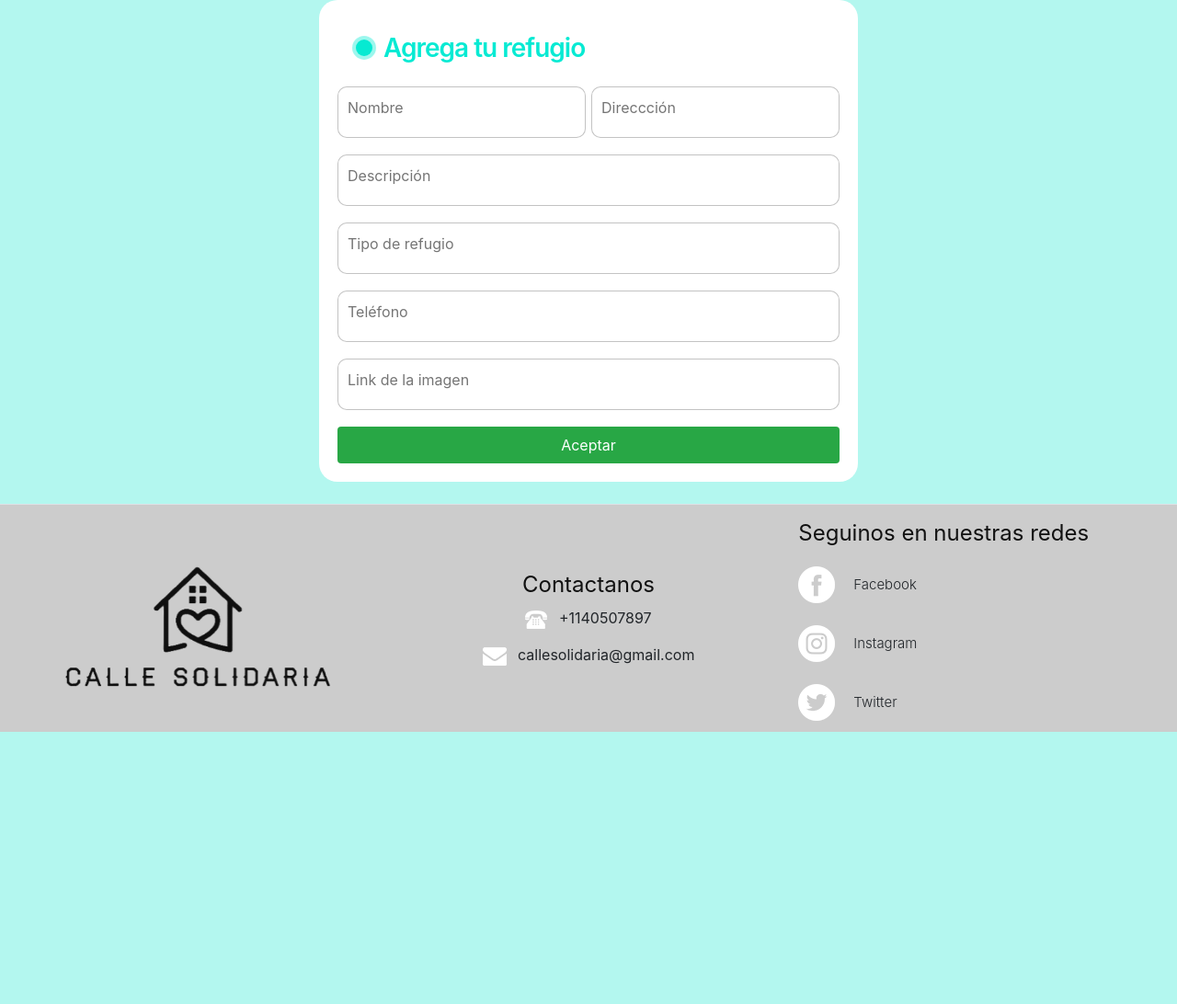
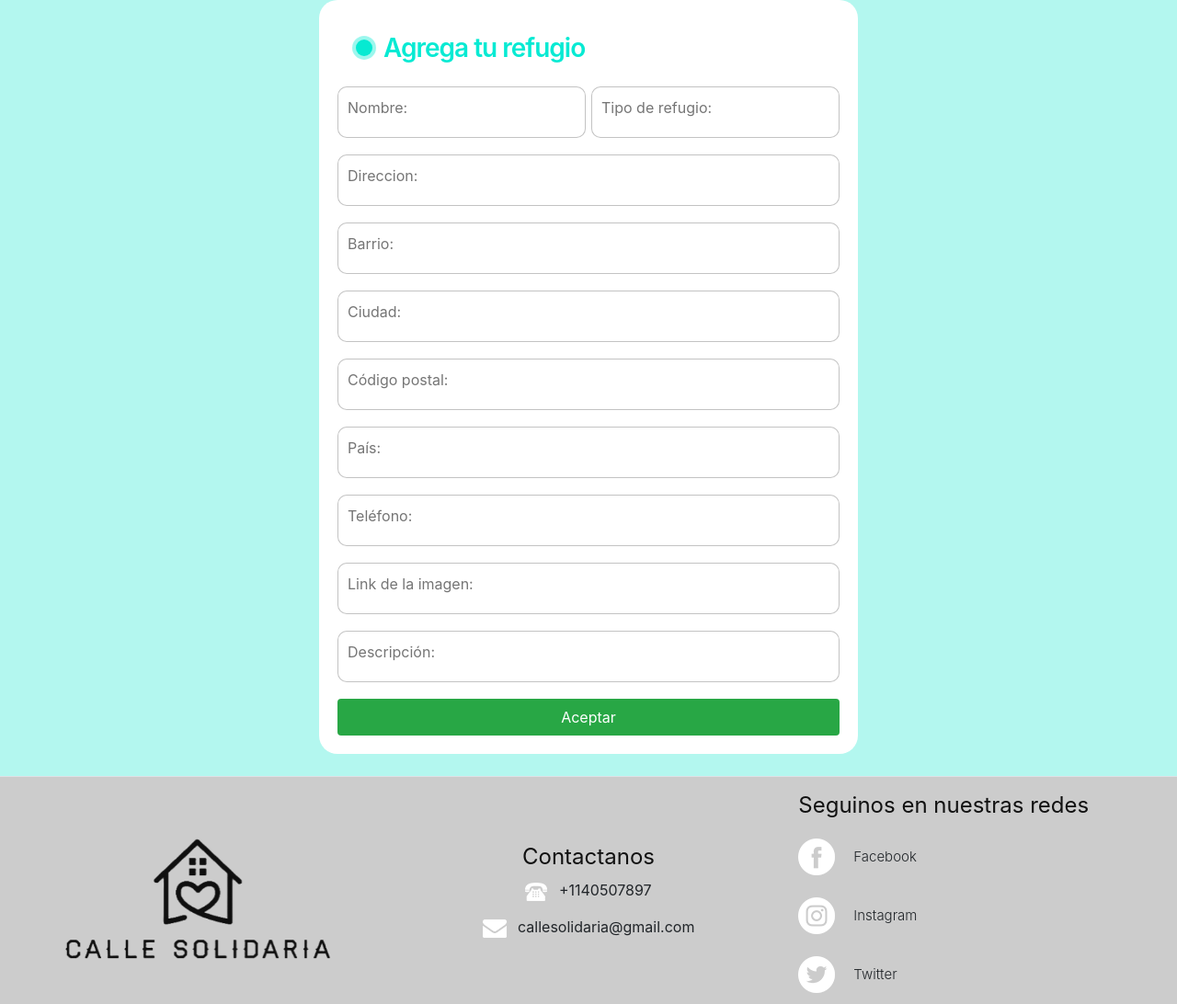
Before and after one commit to AntonioFranciulli/TPIntroDelSoft, a Flask app: page /cargar_refugio in a window 1280 px wide. Shown: the part 122-1214 px from the top of the page at 92% size. Before the commit the page ends 918 px from the top, so only its background shows below. Run offline with Flask 3, Linux system fonts and the light colour scheme; some libraries are stand-ins or nearby versions.

Commit message:
ID:#64 Añadir datos de dirección para geojson
Los formularios ahora solicitan la direccion, barrio, ciudad, codigo postal y pais del refugio para mayor exactitud en el mapa

```diff
--- a/app.py
+++ b/app.py
@@ -1,4 +1,4 @@
-from flask import Flask,render_template,redirect,url_for,request
+from flask import Flask, render_template, redirect, url_for, request
 import requests
 import json
 
@@ -41,14 +41,19 @@ def data_return(tipo):
                 request.form.get("frefugio_a_servir")
                 )
     elif tipo == "refugio":
+        calle = request.form.get("fdireccion_refugio")
+        barrio = request.form.get("fbarrio_refugio")
+        ciudad = request.form.get("fciudad_refugio")
+        postal = request.form.get("fpostal_refugio")
+        pais = request.form.get("fpais_refugio")
+        direccion = [calle, barrio, ciudad, postal, pais]
+        direccion = ", ".join(direccion) #SE JUNTAN LOS DATOS DE LA DIRECCION CON COMA PARA SER UTILIZADO POR MAPBOX
         return (request.form.get("fnombre_refugio"),
-                request.form.get("fdireccion_refugio"),
+                direccion,
                 request.form.get("fdescripcion_refugio"),
                 request.form.get("ftipo_refugio"),
                 request.form.get("ftelefono_refugio"),
-                request.form.get("fusuario_refugio"), #TODO: USUARIO NO ESTÁ IMPLEMENTADO AUN
                 request.form.get("fimagen_refugio"))
-
 
 
 @app.route("/voluntario_cargado", methods = ["GET","POST"])
@@ -134,7 +139,6 @@ def cargar_refugio():
     return render_template("cargar_refugio.html")
 
 
-
 @app.route("/mapa")
 def mapa():
     # TO DO: Aca iria una llamada a la API para leer todos los refugios de la base de datos,
@@ -143,4 +147,4 @@ def mapa():
 
 
 if __name__ == '__main__':
-   app.run(host='127.0.0.1', port=8080)
+    app.run(host='127.0.0.1', port=8080)
--- a/templates/cargar_refugio.html
+++ b/templates/cargar_refugio.html
@@ -149,24 +149,46 @@
     <form class="form" id="formularioRefugio" action="{{url_for('cargar_refugio')}}" method="post">
       <p class="title">Agrega tu refugio </p>
       <div class="flex">
+
         <label for="nombre_refugio">
-          <input type="text" id="nombre_refugio" name="nombre_refugio" placeholder="Nombre" required class="input">
+          <input type="text" id="nombre_refugio" name="fnombre_refugio" placeholder="Nombre:" required class="input">
         </label>
-        <label for="direccion_refugio">
-          <input type="text" id="direccion_refugio" name="direccion" placeholder="Direccción" required class="input">
+
+        <label for="tipo_refugio">
+          <input type="text" id="tipo_refugio" name="ftipo_refugio" placeholder="Tipo de refugio:" required class="input">
         </label>
       </div>
+
+      <label for="direccion_refugio">
+        <input type="text" id="direccion_refugio" name="fdireccion_refugio" placeholder="Direccion:" required class="input">
+      </label>
+
+      <label for="barrio_refugio">
+        <input type="text" id="barrio_refugio" name="fbarrio_refugio" placeholder="Barrio:" required class="input">
+      </label>
+
+      <label for="ciudad_refugio">
+        <input type="text" id="ciudad_refugio" name="fciudad_refugio" placeholder="Ciudad:" required class="input">
+      </label>
+
+      <label for="postal_refugio">
+        <input type="text" id="postal_refugio" name="fpostal_refugio" placeholder="Código postal:" required class="input">
+      </label>
+
+      <label for="pais_refugio">
+        <input type="text" id="pais_refugio" name="fpais_refugio" placeholder="País:" required class="input">
+      </label>
+
+      <label for="telefono_refugio">
+        <input type="number" id="telefono_refugio" name="ftelefono_refugio" placeholder="Teléfono:" required class="input">
+      </label>
+
+      <label for="imagen_refugio">
+        <input type="text" id="imagen_refugio" name="fimagen_refugio" placeholder="Link de la imagen:" required class="input" >
+      </label>
+
       <label for="descripcion_refugio">
-        <input type="text" id="descripcion_refugio" name="descripcion" placeholder="Descripción" class="input">
-      </label>
-      <label for="tipo_refugio">
-        <input type="text" id="tipo_refugio" name="tipo_refugio" placeholder="Tipo de refugio" required class="input">
-      </label>
-      <label for="telefono_refugio">
-        <input type="number" id="telefono_refugio" name="telefono" placeholder="Teléfono" required class="input">
-      </label>
-      <label for="imagen_refugio">
-        <input type="text" id="imagen_refugio" name="link_foto" placeholder="Link de la imagen" class="input" >
+        <input type="text" id="descripcion_refugio" name="fdescripcion_refugio" placeholder="Descripción:" required class="input">
       </label>
 
       <button class="py-2 bg-success border-0 rounded text-white" type="submit">Aceptar</button>
```
Also changed, not shown: templates/editar_refugio.html (+21 -1 lines).
